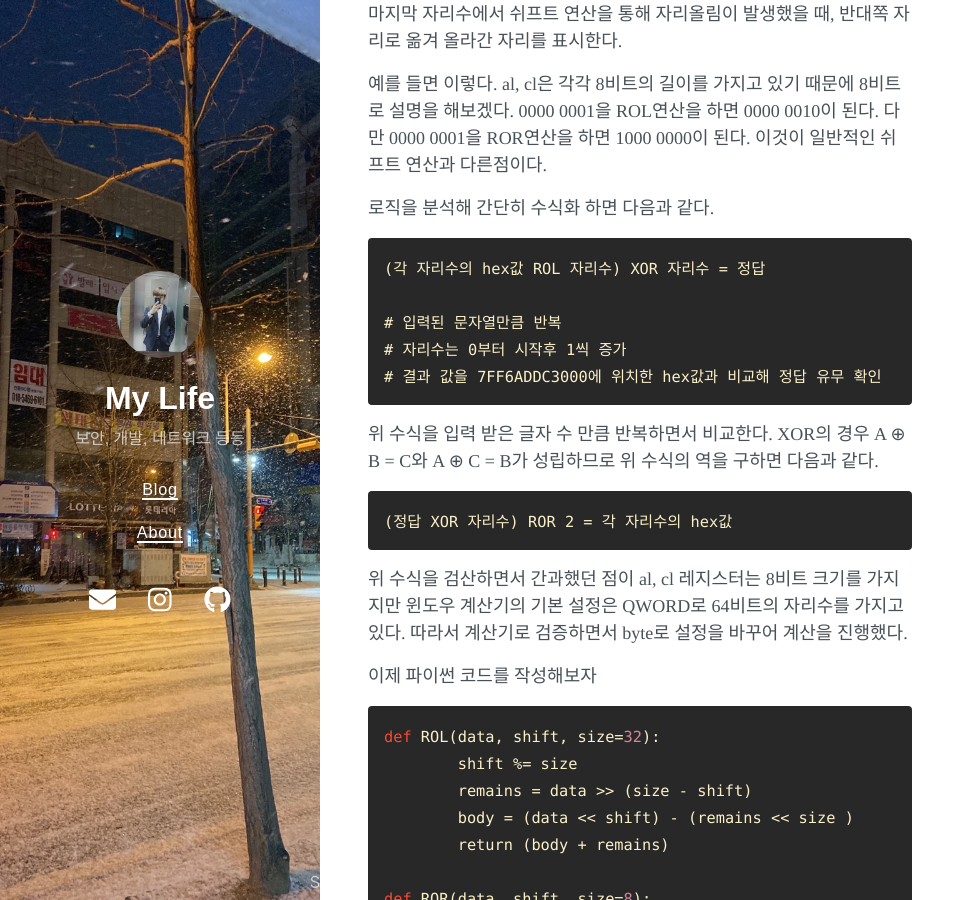
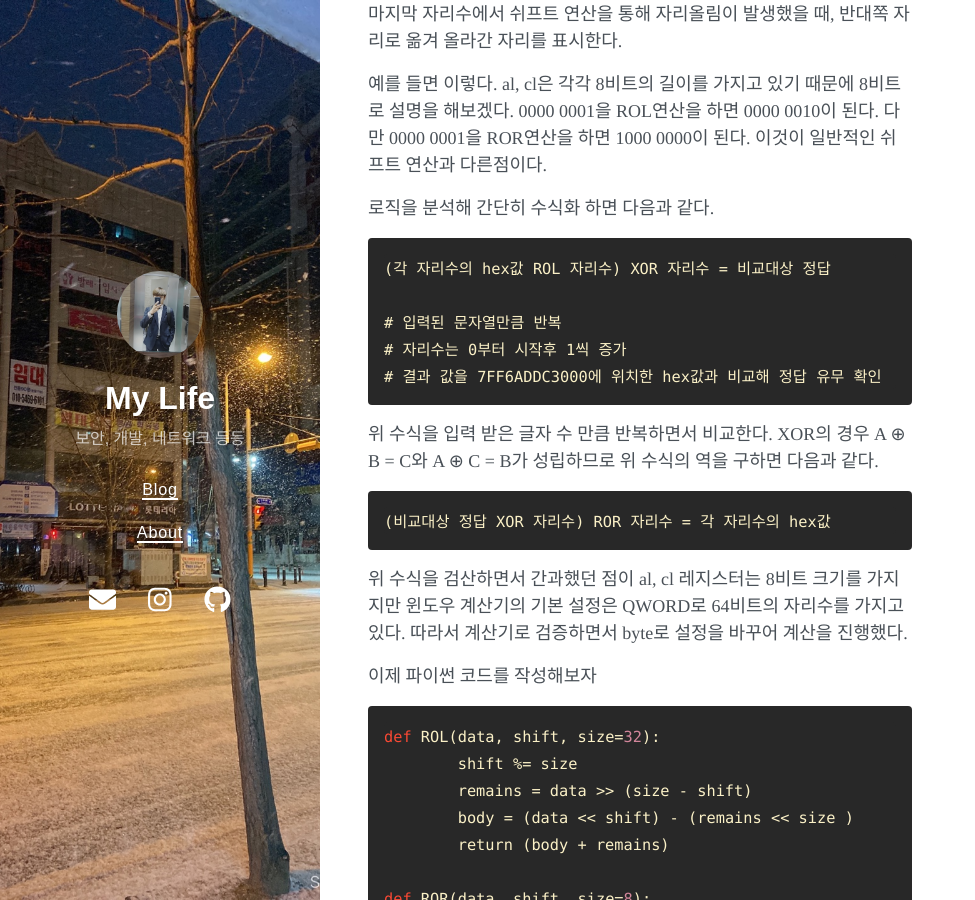
Before and after one commit to dig06161/dig06161.github.io, a Jekyll site: the page built from _posts/2022-04-30-dreamhack-rev-basic-7.md, in a window 1280 px wide and 900 px high, scrolled down 2525 px. Shown: the whole window, without its empty margins (0-975 px from the left). Built offline with Jekyll 4.4.1, drawn with Linux system fonts in a browser that asks for light colours; nearby versions of some CDN libraries; comment, search, counter and statistics services are not loaded.

Commit message:
ㅁㅇㄹ

````diff
--- a/_posts/2022-04-30-dreamhack-rev-basic-7.md
+++ b/_posts/2022-04-30-dreamhack-rev-basic-7.md
@@ -101,7 +101,7 @@ AAAAAA를 입력하고 함수로 들어가 내부 코드를 살펴보자
 로직을 분석해 간단히 수식화 하면 다음과 같다.
 
 ```
-(각 자리수의 hex값 ROL 자리수) XOR 자리수 = 정답
+(각 자리수의 hex값 ROL 자리수) XOR 자리수 = 비교대상 정답
 
 # 입력된 문자열만큼 반복
 # 자리수는 0부터 시작후 1씩 증가
@@ -110,7 +110,7 @@ AAAAAA를 입력하고 함수로 들어가 내부 코드를 살펴보자
 위 수식을 입력 받은 글자 수 만큼 반복하면서 비교한다. XOR의 경우 A ⊕ B = C와 A ⊕ C = B가 성립하므로 위 수식의 역을 구하면 다음과 같다.
 
 ```
-(정답 XOR 자리수) ROR 2 = 각 자리수의 hex값
+(비교대상 정답 XOR 자리수) ROR 자리수 = 각 자리수의 hex값
 ```
 
 위 수식을 검산하면서 간과했던 점이 al, cl 레지스터는 8비트 크기를 가지지만 윈도우 계산기의 기본 설정은 QWORD로 64비트의 자리수를 가지고 있다. 따라서 계산기로 검증하면서 byte로 설정을 바꾸어 계산을 진행했다.
````
